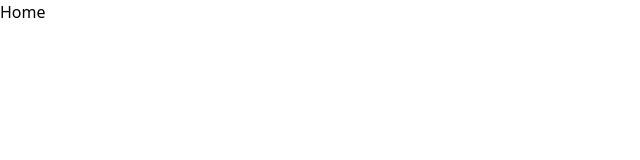
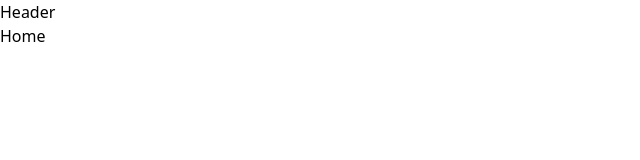
Before and after one commit to Abinavkrishnaa/BLOG, a React (Vite) app in the folder client/: page / in a window 1280 px wide. Shown: the top 160 px of the page, without its empty margins (0-640 px from the left). Built offline with nearby package versions, Linux system fonts and the light colour scheme.

Commit message:
created header compoennt

```diff
--- a/client/package.json
+++ b/client/package.json
@@ -10,6 +10,7 @@
     "preview": "vite preview"
   },
   "dependencies": {
+    "flowbite-react": "^0.7.2",
     "react": "^18.2.0",
     "react-dom": "^18.2.0",
     "react-router-dom": "^6.21.2"
--- a/client/src/App.jsx
+++ b/client/src/App.jsx
@@ -5,9 +5,11 @@ import SignIn from './pages/SignIn';
 import SignUp from './pages/SignUp';
 import Projects from './pages/Projects';
 import {BrowserRouter,Routes,Route} from 'react-router-dom'
+import Header from './components/Header';
 export default function App() {
   return (
     <BrowserRouter>
+      <Header />
       <Routes>
         <Route path="/" element={<Home />}/>
         <Route path="/about" element={<About />}/>
--- /dev/null
+++ b/client/src/components/Header.jsx
@@ -0,0 +1,7 @@
+
+
+export default function Header() {
+  return (
+    <div>Header</div>
+  )
+}
```
Also changed, not shown: 2 other files (tests, documents, lock files or other folders).
